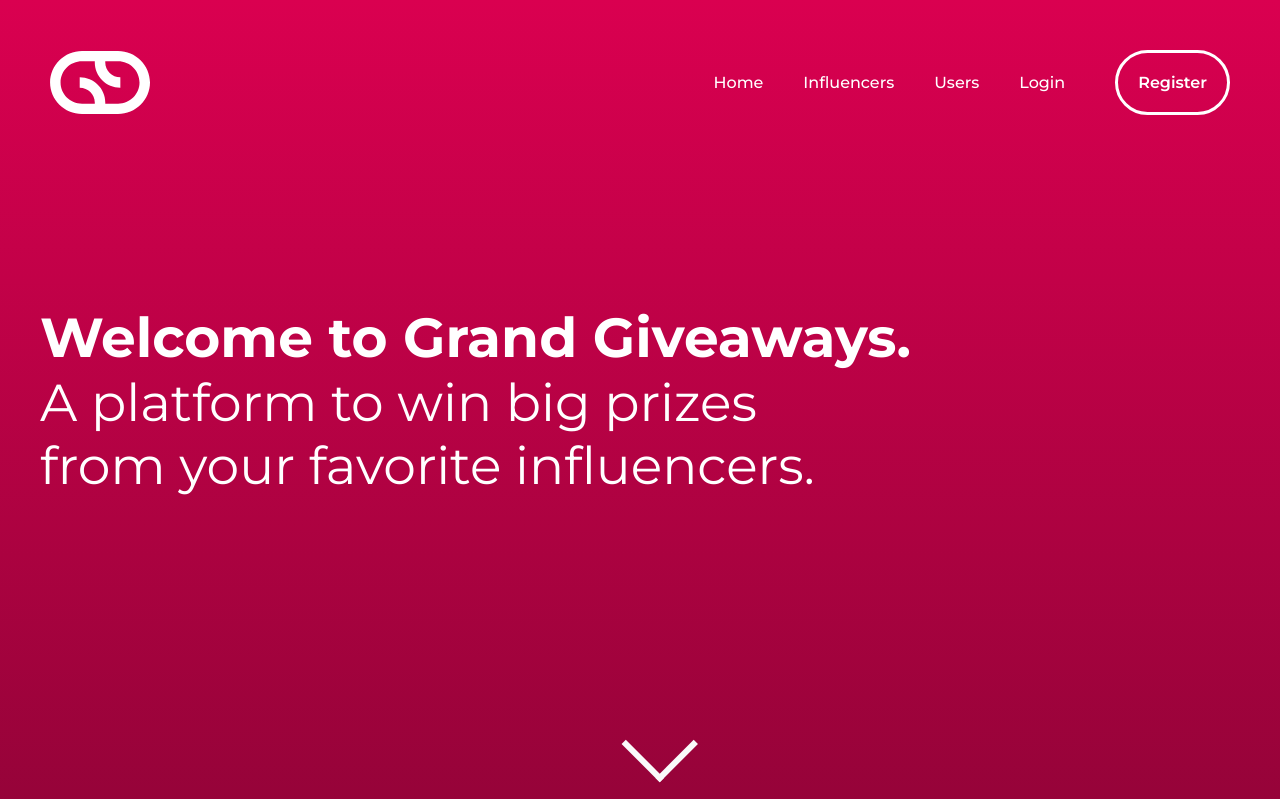
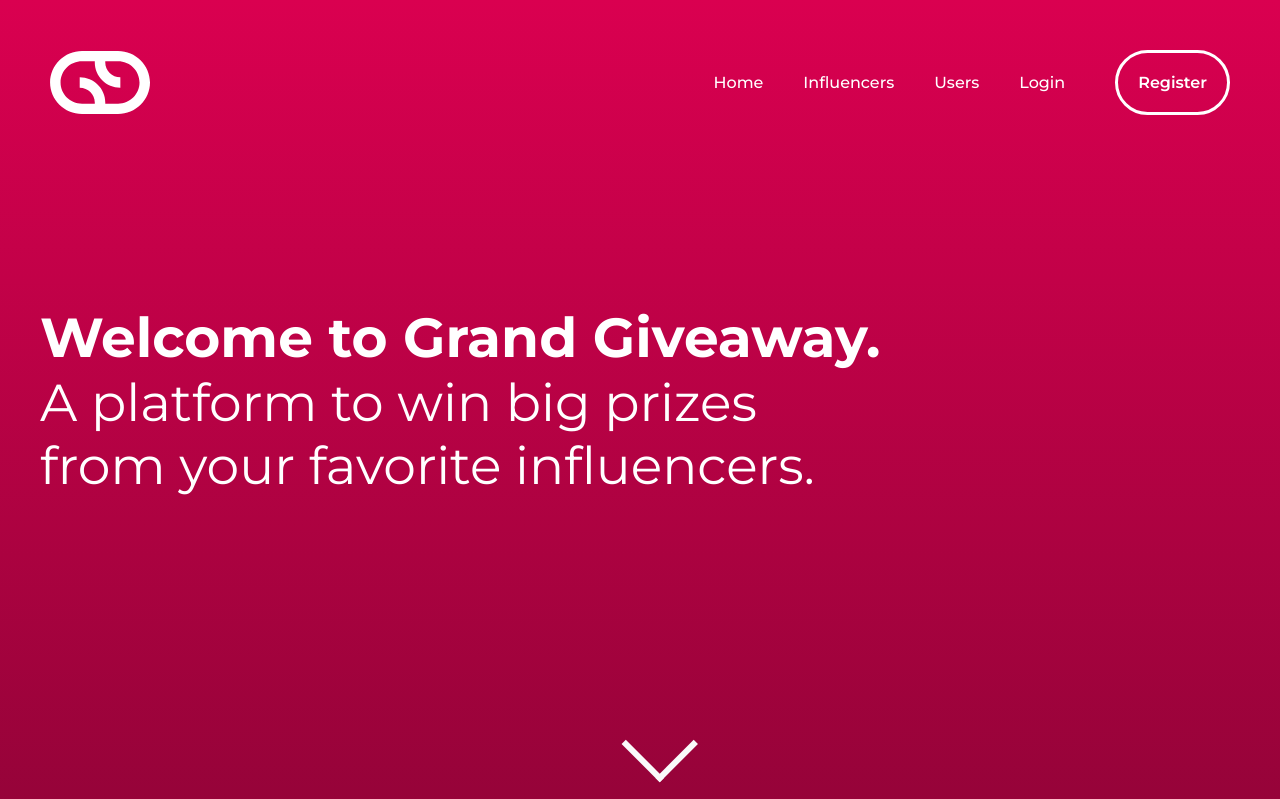
Before and after one commit to GrandGiveaways/GrandGiveaways.github.io, a PHP site: page / in a window 1280 px wide. Shown: the top 799 px of the page. Run offline with PHP 8.4, Linux system fonts and the light colour scheme.

Commit message:
No code change
Removed the s from Giveaways. Our Company is Grand Giveaway.

```diff
--- a/index.php
+++ b/index.php
@@ -12,7 +12,7 @@
 <section id="front" class="hp_front">
   <div class="center">
     <h1 class="hp_front_title">
-        Welcome to Grand Giveaways.
+        Welcome to Grand Giveaway.
     </h1>
     <h2 class="hp_front_subtitle">
       A platform to win big prizes
```
